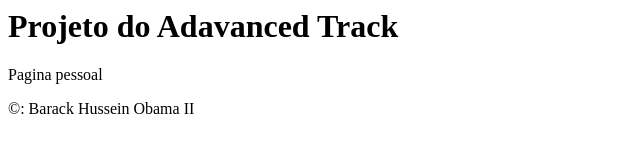
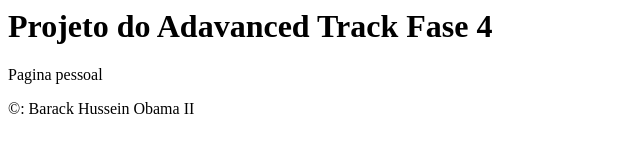
Before and after one commit to rkmunford/curso-git, a plain HTML site: page index.html in a window 1280 px wide. Shown: the whole page, without its empty margins (0-640 px from the left). Drawn offline with Linux system fonts and the light colour scheme.

Commit message:
Update index.html
Altera titulo

```diff
--- a/index.html
+++ b/index.html
@@ -2,7 +2,7 @@
 	<head>
 	</head>
 	<body>
-	<h1>Projeto do Adavanced Track</h1>
+	<h1>Projeto do Adavanced Track Fase 4</h1>
 	<p>Pagina pessoal</p>
 	<footer>
 		&copy: Barack Hussein Obama II
```
